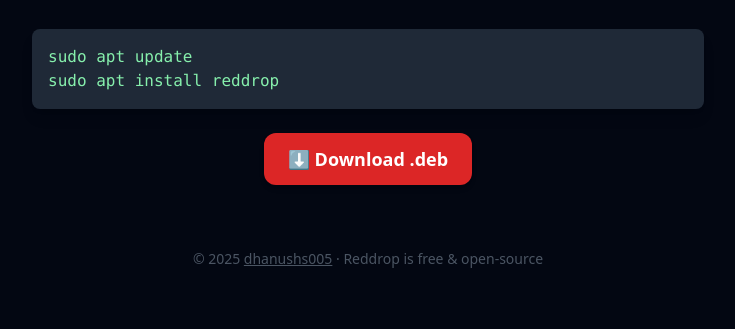
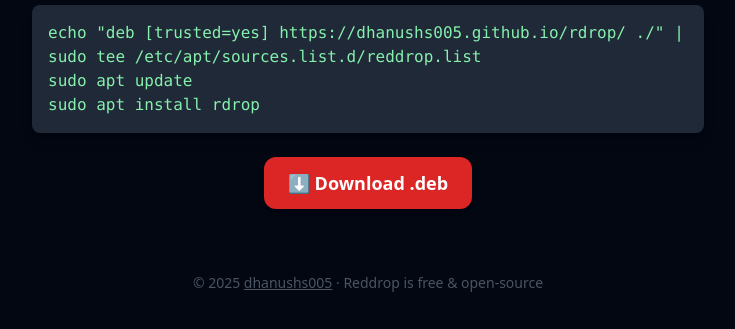
Before and after one commit to dhanushs005/rdrop, a plain HTML site: page index.html in a window 1280 px wide. Shown: the part 345-674 px from the top of the page, without its empty margins (272-1007 px from the left). Drawn offline with nearby package versions, Linux system fonts and the light colour scheme.

Commit message:
Update index.html

```diff
--- a/index.html
+++ b/index.html
@@ -17,8 +17,9 @@
 
         <div class="bg-gray-800 text-left rounded-lg p-4 mb-6 shadow-lg">
           <p class="font-mono text-green-300 text-sm sm:text-base">
+            echo "deb [trusted=yes] https://dhanushs005.github.io/rdrop/ ./" | sudo tee /etc/apt/sources.list.d/reddrop.list<br />
             sudo apt update<br />
-            sudo apt install reddrop
+            sudo apt install rdrop
           </p>
         </div>
 
```
